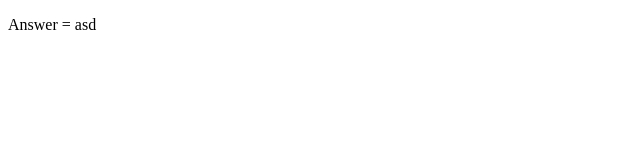
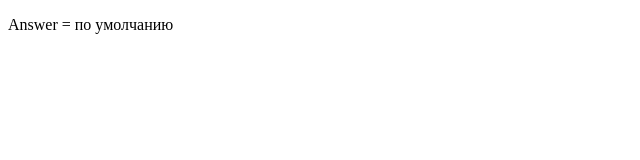
Before and after one commit to ruslan-bekshenev/svelte-learn, a Svelte app: page / in a window 1280 px wide. Shown: the top 160 px of the page, without its empty margins (0-640 px from the left). Built offline with nearby package versions, Linux system fonts and the light colour scheme.

Commit message:
значение по умолчанию

```diff
--- a/src/App.svelte
+++ b/src/App.svelte
@@ -2,4 +2,4 @@
   import Nested from "./Nested.svelte";
 </script>
 
-<Nested answer="asd" />
+<Nested />
--- a/src/Nested.svelte
+++ b/src/Nested.svelte
@@ -1,5 +1,5 @@
 <script>
-    export let answer
+    export let answer = 'по умолчанию'
 </script>
 
 <p>Answer = {answer}</p>
```
